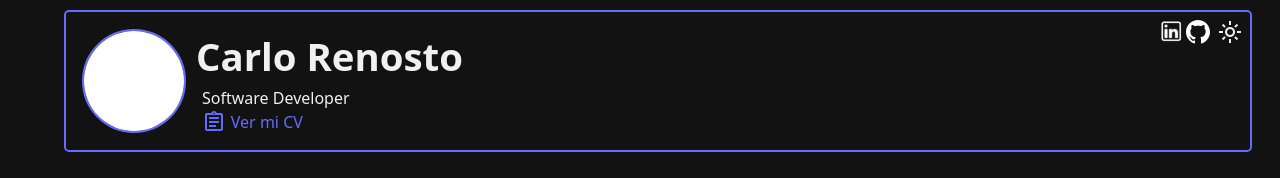
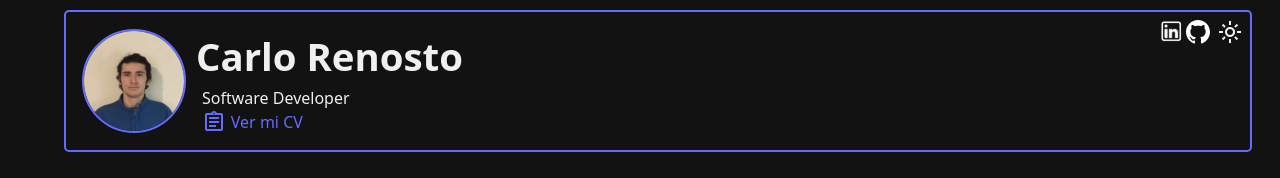
Before and after one commit to carlo-renosto/portfolio-react, a React (Vite) app: page /portfolio-react/experience in a window 1280 px wide. Shown: the top 178 px of the page. Built offline with nearby package versions, Linux system fonts and the light colour scheme; no server answers.

Commit message:
Añadir foto de perfil

```diff
--- a/src/components/Header/Information/ProfilePicture/ProfilePicture.tsx
+++ b/src/components/Header/Information/ProfilePicture/ProfilePicture.tsx
@@ -1,10 +1,10 @@
 
 import styles from './ProfilePicture.module.scss'
-import pfpPlaceholder from '../../../../assets/pfp/pfp-placeholder.png';
+import pfp from '../../../../assets/pfp/pfp.jpg'
 
 function ProfilePicture() {
     return (
-        <img className={styles.profilepicture} src={pfpPlaceholder} alt="Perfil"/>
+        <img className={styles.profilepicture} src={pfp} alt="Perfil"/>
     )
 }
 
```
Also changed, not shown: src/assets/pfp/pfp.jpg (added).
